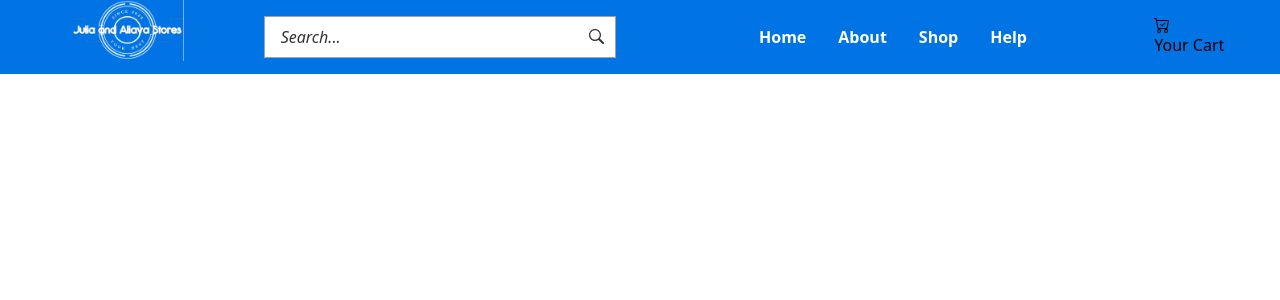
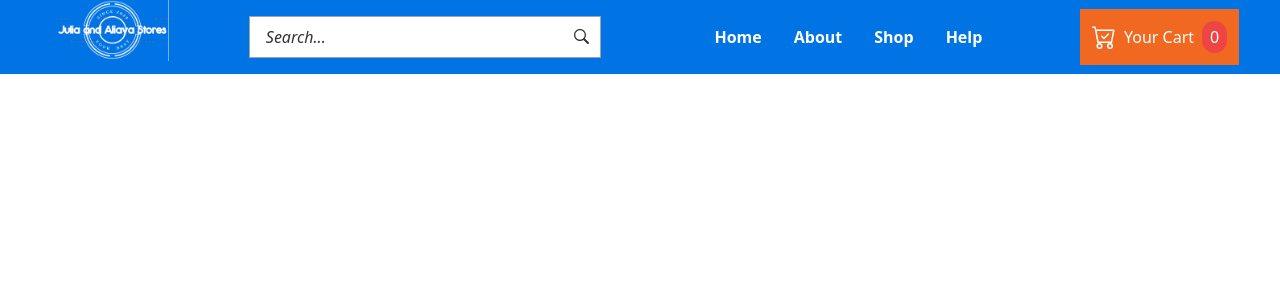
Before and after one commit to joeljojo/e-commerce-catalogue, a React (Vite) app: page / in a window 1280 px wide. Shown: the top 300 px of the page. Built offline with nearby package versions, Linux system fonts and the light colour scheme.

Commit message:
Added Cart component

```diff
--- a/src/App.jsx
+++ b/src/App.jsx
@@ -1,8 +1,8 @@
 import CartButton from "./Nav/CartButton";
 import Logo from "./Nav/Logo";
 import NavBar from "./Nav/NavBar";
+import Search from "./Nav/Search";
 import TopNavBar from "./Nav/TopNavBar";
-import Search from "./Search/Search";
 
 function App() {
   return (
--- a/src/Nav/CartButton.jsx
+++ b/src/Nav/CartButton.jsx
@@ -1,9 +1,14 @@
 import { BsCartCheck } from "react-icons/bs";
 const CartButton = () => {
   return (
-    <div>
-      <BsCartCheck />
-      <button>Your Cart</button>
+    <div className="bg-secondary relative">
+      <button className="text-white p-3 flex items-center">
+        <BsCartCheck size={24} className="text-white mr-2" />
+        Your Cart
+        <span className="bg-red-500 text-white rounded-full ml-2 px-2 py-1">
+          0
+        </span>
+      </button>
     </div>
   );
 };
--- a/src/Nav/Logo.jsx
+++ b/src/Nav/Logo.jsx
@@ -1,11 +1,8 @@
+import logo from "../assets/logo.png";
 const Logo = () => {
   return (
     <div className="rounded-full w-40">
-      <img
-        src="src\assets\logo.PNG"
-        alt="Julia and Aliaya Stores"
-        className="pl-4 pr-8"
-      />
+      <img src={logo} alt="Julia and Aliaya Stores" className="pl-4 pr-8" />
     </div>
   );
 };
--- a/src/Nav/NavBar.jsx
+++ b/src/Nav/NavBar.jsx
@@ -2,10 +2,18 @@ const NavBar = () => {
   return (
     <div>
       <ul className="flex">
-        <li className="text-white p-4 font-bold text-base">Home</li>
-        <li className="text-white p-4 font-bold text-base">About</li>
-        <li className="text-white p-4 font-bold text-base">Shop</li>
-        <li className="text-white p-4 font-bold text-base">Help</li>
+        <li className="text-white p-4 font-bold text-base hover:text-secondary hover:cursor-pointer">
+          Home
+        </li>
+        <li className="text-white p-4 font-bold text-base hover:text-secondary hover:cursor-pointer">
+          About
+        </li>
+        <li className="text-white p-4 font-bold text-base hover:text-secondary hover:cursor-pointer">
+          Shop
+        </li>
+        <li className="text-white p-4 font-bold text-base hover:text-secondary hover:cursor-pointer">
+          Help
+        </li>
       </ul>
     </div>
   );
```
Also changed, not shown: src/Nav/Search.jsx (renamed from src/Search/Search.jsx).
